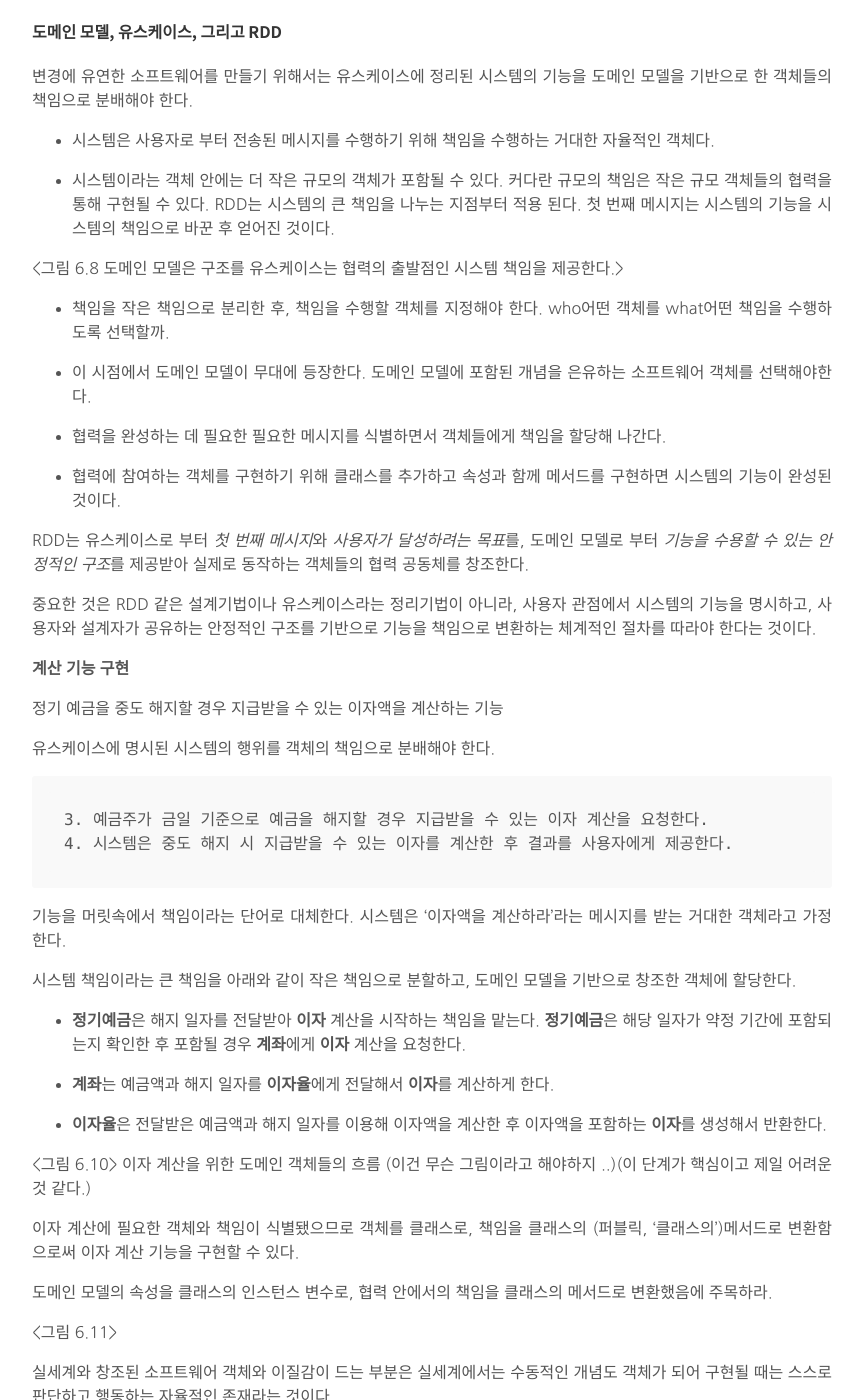
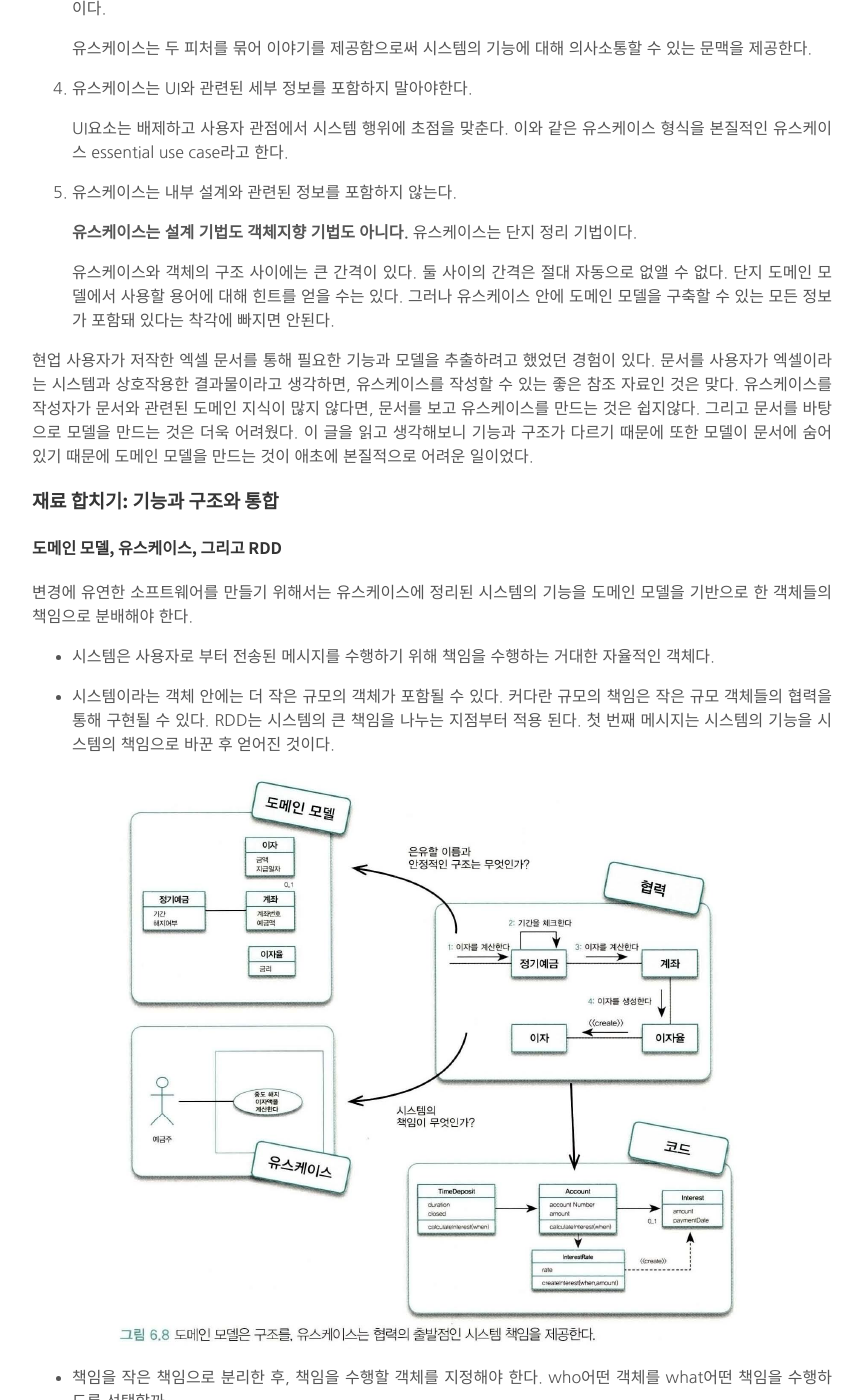
Before and after one commit to hs-glenn-lee/hs-glenn-lee.github.io, a Jekyll site: the page built from _posts/2019-12-25-object-map.md, in a window 1280 px wide and 1400 px high, scrolled down 5555 px. Shown: the whole window, without its empty margins (208-1073 px from the left). Built offline with Jekyll 4.4.1, drawn with Linux system fonts in a browser that asks for light colours; some of the changed text lies outside the part shown.

Commit message:
oop-map-last-draft

````diff
--- a/_posts/2019-12-25-object-map.md
+++ b/_posts/2019-12-25-object-map.md
@@ -64,8 +64,8 @@ author: "이희수"
 
 사람들에게 길을 묻지마라, 객체를 이용해 지도를 만들어라 기능은 지도에 표시된 길을 따라 자연스럽게 흘러갈 것이다.
 
-<그림, 객체들이 모여 하나의 기능역할을 하는 그림>
 
+![객체들이 모여 하나의 기능역할을 하는 그림](../assets/post_images/oop-map-6.2.PNG)
 
 ### 두가지 재료 기능과 구조
 
@@ -197,7 +199,7 @@ author: "이희수"
 
 * 시스템이라는 객체 안에는 더 작은 규모의 객체가 포함될 수 있다. 커다란 규모의 책임은 작은 규모 객체들의 협력을 통해 구현될 수 있다. RDD는 시스템의 큰 책임을 나누는 지점부터 적용 된다. 첫 번째 메시지는 시스템의 기능을 시스템의 책임으로 바꾼 후 얻어진 것이다.
 
-<그림 6.8 도메인 모델은 구조를 유스케이스는 협력의 출발점인 시스템 책임을 제공한다.>
+![도메인 모델과 유스케이스가 합쳐진다.](../assets/post_images/oop-map-6.8.PNG)
 
 * 책임을 작은 책임으로 분리한 후, 책임을 수행할 객체를 지정해야 한다. who어떤 객체를 what어떤 책임을 수행하도록 선택할까.
 
@@ -232,13 +234,15 @@ RDD는 유스케이스로 부터 *첫 번째 메시지*와 *사용자가 달성
 
 * **이자율**은 전달받은 예금액과 해지 일자를 이용해 이자액을 계산한 후 이자액을 포함하는 **이자**를 생성해서 반환한다.
 
-<그림 6.10> 이자 계산을 위한 도메인 객체들의 흐름 (이건 무슨 그림이라고 해야하지 ..)(이 단계가 핵심이고 제일 어려운 것 같다.)
+<그림 6.10> 이자 계산을 위한 도메인 객체들의 흐름(이 단계가 핵심이고 제일 어려운 것 같다.)
+
+![모델+기능 -> 객체+책임](../assets/post_images/oop-map-6.10.PNG)
 
 이자 계산에 필요한 객체와 책임이 식별됐으므로 객체를 클래스로, 책임을 클래스의 (퍼블릭, '클래스의')메서드로 변환함으로써 이자 계산 기능을 구현할 수 있다.
 
 도메인 모델의 속성을 클래스의 인스턴스 변수로, 협력 안에서의 책임을 클래스의 메서드로 변환했음에 주목하라.
 
-<그림 6.11>
+![모델+기능 -> 객체+책임](../assets/post_images/oop-map-6.11.PNG)
 
 실세계와 창조된 소프트웨어 객체와 이질감이 드는 부분은 실세계에서는 수동적인 개념도 객체가 되어 구현될 때는 스스로 판단하고 행동하는 자율적인 존재라는 것이다.
 
@@ -251,7 +255,7 @@ RDD는 유스케이스로 부터 *첫 번째 메시지*와 *사용자가 달성
 스몰 토크는 컴퓨터 자체에 대한 개념적 재귀다... 컴퓨터 측면에서 스몰토크는 컴퓨터 자체에 대한 개념적 재귀다. ... 재귀적 설계의 기본 원칙은 부분이 전체와 동일한 힘을 갖게 만드는 것이다.
 ```
 
-(회색)(앞 서 객체의 협력을 기계에 은유했던 것과 이어지는 것 같다. 큰 기계와 작은 기계라는 개념이 추가 됐지만)
+<span color="#eee;">앞 서 객체의 협력을 기계에 은유했던 것과 이어지는 것 같다. 큰 기계와 작은 기계라는 개념이 추가 됐지만</span>
 
 #### 기능 변경을 흡수하는 안정적인 구조
 
````
Also changed, not shown: other parts of _posts/2019-12-25-object-map.md (+4 -0 lines), assets/post_images/oop-map-6.10.PNG (added), assets/post_images/oop-map-6.11.PNG (added), assets/post_images/oop-map-6.14.PNG (added), assets/post_images/oop-map-6.2.PNG (added), assets/post_images/oop-map-6.5.PNG (added), assets/post_images/oop-map-6.8.PNG (added).
